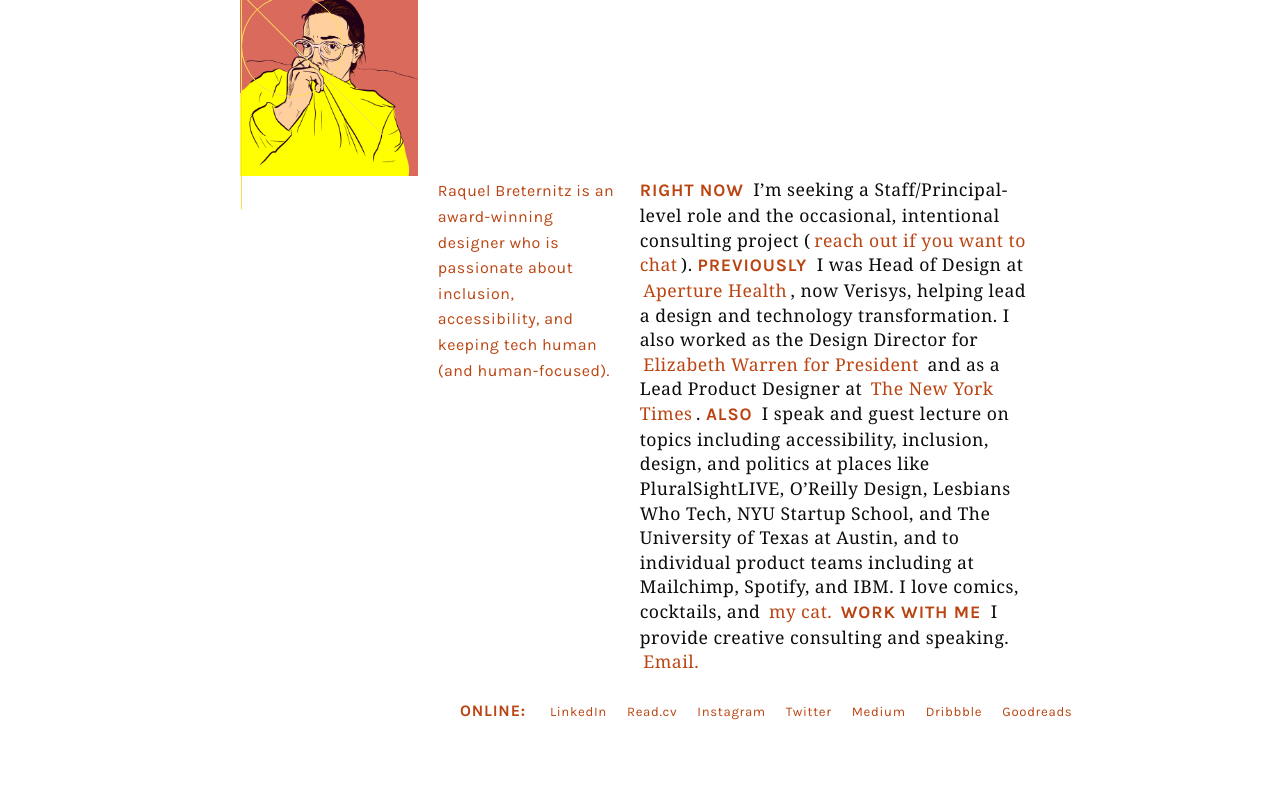
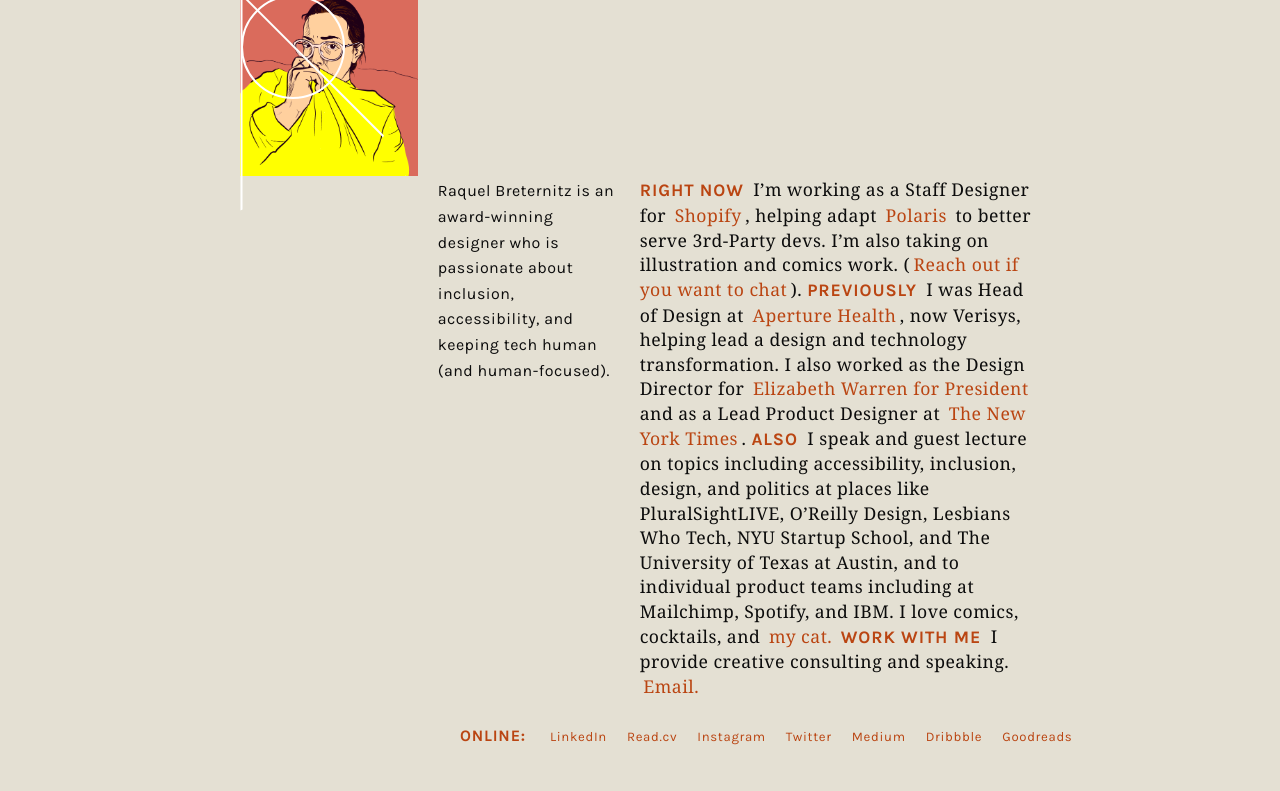
Before and after one commit to raquelbreternitz/raquelbreternitz, a plain HTML site: page index.html in a window 1280 px wide. Shown: the part 275-1066 px from the top of the page. Drawn offline with Linux system fonts and the light colour scheme; a web font is replaced by a local one.

Commit message:
updated colors and text

```diff
--- a/index.html
+++ b/index.html
@@ -68,9 +68,9 @@
                 about inclusion, accessibility, and keeping tech human (and human-focused).
             </p>
             <p class="main-2">
-                <span class="subtitle">Right now</span> I&#8217;m seeking a Staff/Principal-level role and the occasional,
-                intentional
-                consulting project (<a href="mailto:raquelbreternitz@gmail.com" target="_blank">reach out if you want to
+                <span class="subtitle">Right now</span> I&#8217;m working as a Staff Designer for <a href="https://shopify.dev/">Shopify</a>, helping adapt
+                <a href="https://polaris.shopify.com/">Polaris</a> to better serve 3rd-Party devs. I&#8217;m also taking on illustration and comics work.
+                (<a href="mailto:raquelbreternitz@gmail.com" target="_blank">Reach out if you want to
                     chat</a>).
                 <span class="subtitle">Previously</span> I was Head of Design at <a
                     href="https://www.aperture.health/">Aperture Health</a>, now Verisys, helping lead a design and
--- a/style.css
+++ b/style.css
@@ -21,6 +21,7 @@
 
 --white: #fff;
 --light: #E5E5E5;
+--tan: #E4E0D3;
 --dark: rgb(12, 12, 12);
 --gray: var(--light);
 --red: #BA4512;
@@ -28,7 +29,7 @@
 --purple: #5857f0;
 --lavender: #9493ff;
 
---bg-clr: var(--white);
+--bg-clr: var(--tan);
 --text-clr: var(--dark);
 --bio-text-clr: var(--red);
 
@@ -36,12 +37,12 @@
 --bulb-stroke: var(--dark);
 
 --subtitle-clr: var(--red);
---geo-clr: var(--yellow);
+--geo-clr: var(--white);
 --link-clr:var(--red);
 --link-hvr-bg-clr: var(--red);
 --link-hvr-txt-clr: var(--white);
 
---geo-border: 1px solid var(--geo-clr);
+--geo-border: 2px solid var(--geo-clr);
 
 /*font tokens*/
 --serif: freight-text-pro, Georgia, 'Times New Roman', Times, serif;;
@@ -58,7 +59,8 @@
 --yellow: rgba(255, 217, 0, 0.9);
 
 --bg-clr: var(--dark);
---text-clr: var(--white);
+--geo-clr: var(--yellow);
+--text-clr: var(--tan);
 --link-hvr-txt-clr: var(---dark);
 --bulb: var(--red);
 --bulb-stroke: var(--white);
@@ -297,7 +299,6 @@
 .main-1 {
     font-family: 'Karla', Helvetica, sans-serif;
     font-size: 1em;
-    color: var(--bio-text-clr);
     line-height: 1.6;
     margin-bottom: 1.5em;
     width: 40em;
```
